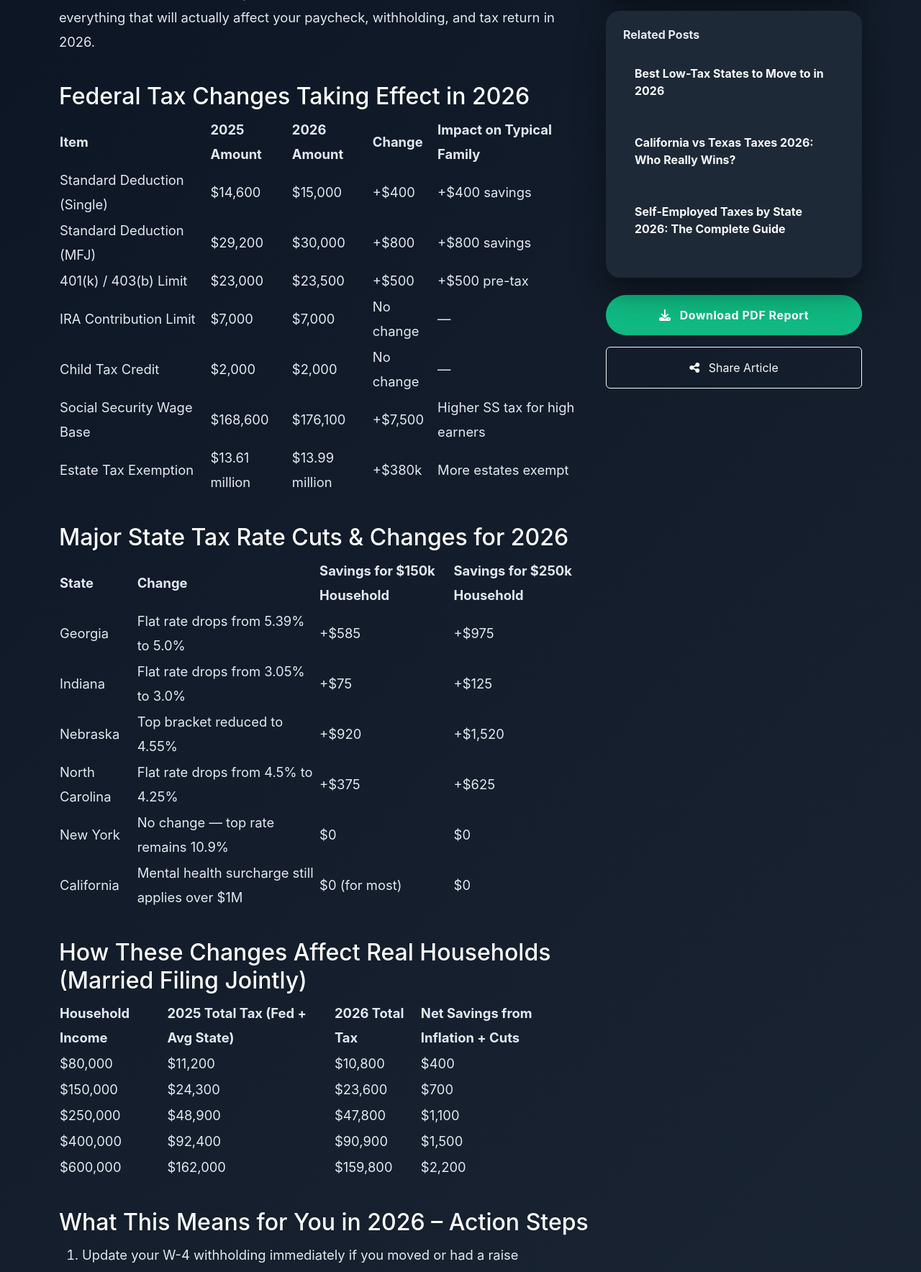
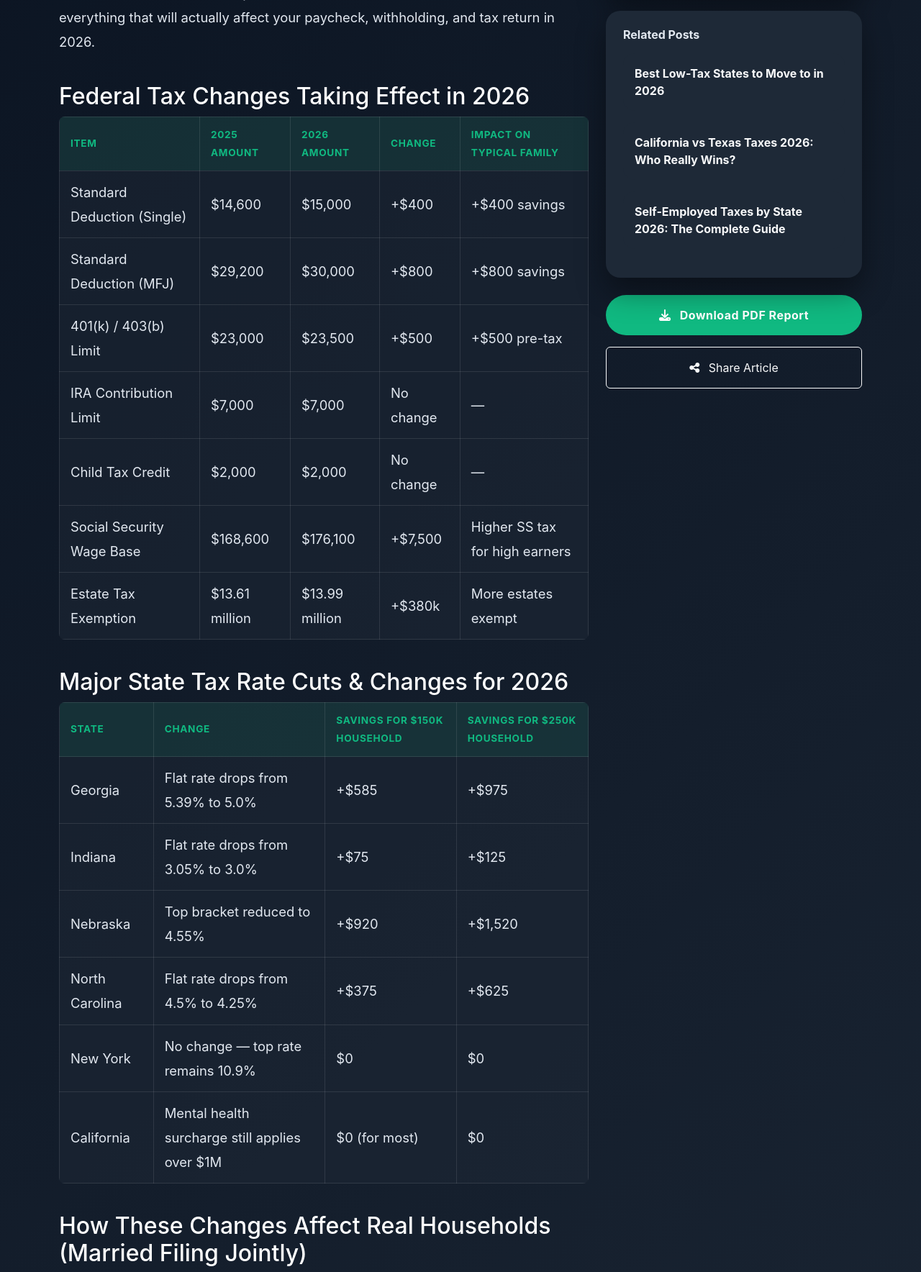
Before and after one commit to brockbriggs/statestaxcalc, a Flask app: page /blog/2026-tax-changes in a window 1280 px wide. Shown: the part 630-2398 px from the top of the page at 72% size. Run offline with Flask 3, Linux system fonts and the light colour scheme.

Commit message:
table css styling

```diff
--- a/static/css/style.css
+++ b/static/css/style.css
@@ -102,3 +102,34 @@ small, .small {
 .chartjs-render-monitor {
     color: #e2e8f0 !important;
 }
+
+/* Table styling for Blog Content */
+.blog-content table {
+    width: 100%;
+    margin-bottom: 2rem;
+    color: var(--text);
+    border-collapse: collapse;
+    background: rgba(30, 41, 55, 0.5); /* Semi-transparent card color */
+    border-radius: 8px;
+    overflow: hidden;
+}
+
+.blog-content th,
+.blog-content td {
+    padding: 12px 15px;
+    text-align: left;
+    border: 1px solid rgba(255, 255, 255, 0.1); /* Subtle grid lines */
+}
+
+.blog-content th {
+    background-color: rgba(16, 185, 129, 0.1); /* Subtle green for headers */
+    color: var(--green);
+    font-weight: 700;
+    text-transform: uppercase;
+    font-size: 0.85rem;
+    letter-spacing: 0.05em;
+}
+
+.blog-content tr:hover {
+    background-color: rgba(255, 255, 255, 0.03); /* Hover effect for rows */
+}
```
